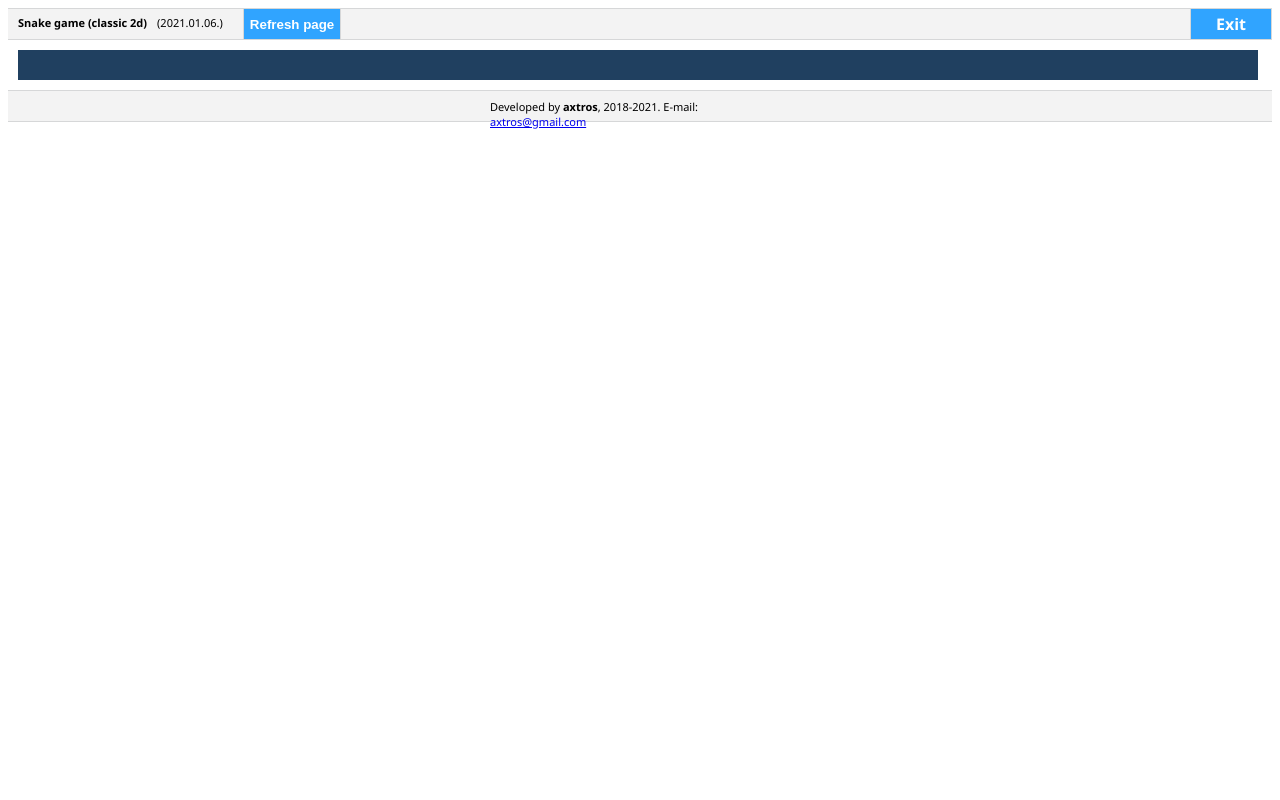
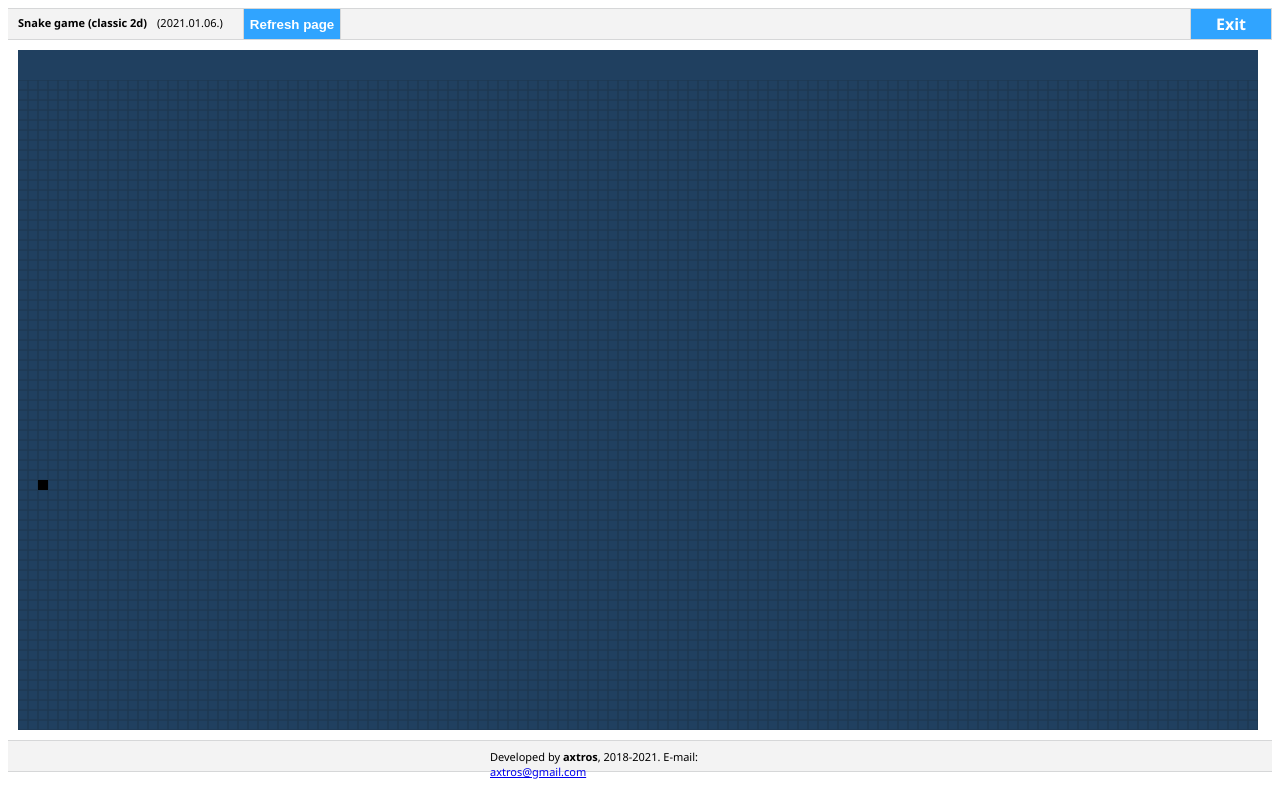
Before and after one commit to axxtros/js-client-demos, a plain HTML site: page pages/demos/snake_game.html in a window 1280 px wide. Drawn offline with Linux system fonts and the light colour scheme.

Commit message:
Snake game 2d. v.0.8

```diff
--- a/css/main.css
+++ b/css/main.css
@@ -219,7 +219,7 @@ body {
 
 .footer-wrapper {
 	display: block;
-	height: 30px;
+	height: 30px !important;
 	border-top: 1px solid #d6d7d8;
 	border-bottom: 1px solid #d6d7d8;
 	background-color: #f3f3f3;
--- a/js/demos/snake_game.js
+++ b/js/demos/snake_game.js
@@ -53,16 +53,13 @@ var snakeGame = (function() {
         deletedElement: tileObject
     };
 
-    var mapObject = {
-        rowNum: 0,
-        columnNum: 0,
-        mapMatrix: new Array()
-    }
-
-    var gameMap;
+    var gameMapRow;
+    var gameMapColumn;
     var target;
     var snake;
-    var isRunning = false;
+    var isGameRunning = false;
+    var isKeyDown = true;           //a render előtt ne lehessen dupla billentyűt használni, ez nélkül a snake-et vissza lehetne fordítani saját magába (a addEventListener független a gameLoop-tól)
+    var gameSpeed = 40;
 
     //game loop variables
     var now;
@@ -79,11 +76,19 @@ var snakeGame = (function() {
         if(gameBackgroundCanvasElement !== null && gameSnakeCanvasElement !== null && dataBackgroundCanvasElement !== null && dataDisplayCanvasElement !== null) {
 
             //az egyes canvas-ek pontos mérete a tile méret alapján lesz kalkulálva úgy, hogy annyi tile legyen kirajzolva, amennyi elfér a böngésző aktuális méretében
-            let canvaswrapperDivWidht = document.getElementById("game-canvas-wrapper").offsetWidth;
-            let canvaswrapperDivHeight = document.getElementById("game-canvas-wrapper").offsetHeight;
+            let canvaswrapperDivWidht = Math.floor(document.getElementById("game-canvas-wrapper").offsetWidth);
+            let canvaswrapperDivHeight = Math.floor(document.getElementById("game-canvas-wrapper").offsetHeight);
 
-            let tileCanvasWidth = (Math.floor(/*window.innerWidth*/ canvaswrapperDivWidht / constans.TILESIZE) * constans.TILESIZE); // - (2 * constans.TILESIZE);
-            let tileCanvasHeight = (Math.floor(window.innerHeight / constans.TILESIZE) * constans.TILESIZE) - (2 * (constans.TILESIZE * constans.TILESIZE));
+            let tileCanvasWidth = (Math.floor(/*window.innerWidth*/ canvaswrapperDivWidht / constans.TILESIZE) * constans.TILESIZE);
+            //a game canvas-en kívüli terület nagysága, amelyet le kell vonni a teljes oldal magasságából
+            //FIGYELEM: Ez egy közelítő szám, körübelüli kalkuláció, amely változhat az oldal CSS változásai során, vagy a constans.TILESIZE változása miatt.
+            //oldal összetevők, amelyeket le kell vonni a magasságból:
+            //(header + footer [azonos magasságúak, ez a kétszeres szorzó])
+            //a dataDisplayCanvas magassága
+            //a div-ek közötti padding-ok összege + ráhagyás
+            let outerSnakeCanvasHeights = ((2 * (Math.floor(30 / constans.TILESIZE))) * constans.TILESIZE) +
+                    (Math.floor(constans.DATA_CANVAS_HEIGHT / constans.TILESIZE) * constans.TILESIZE) + constans.WEB_PAGE_DIV_PADDING_HEIGHTS;
+            let tileCanvasHeight = (Math.floor(window.innerHeight / constans.TILESIZE) * constans.TILESIZE) - ((Math.floor(outerSnakeCanvasHeights / constans.TILESIZE) * constans.TILESIZE));
 
             //fentről lefelé kell az egyes canvas layout-okat inicializálni, és kalkulálni a pontos pozícoikat (minden canvas-t méretezni kell, hogy a ráépített grafika méretarányos maradjon!)
             util.resizeCanvas(dataBackgroundCanvasElement, tileCanvasWidth, constans.DATA_CANVAS_HEIGHT);
@@ -94,27 +99,14 @@ var snakeGame = (function() {
             util.resizeCanvas(gameSnakeCanvasElement, tileCanvasWidth, tileCanvasHeight);
             util.addNewCanvasLayer('game-snake-canvas', gameBackgroundCanvasElement.getBoundingClientRect());
 
-            initMapMatrix(tileCanvasHeight / constans.TILESIZE, tileCanvasWidth / constans.TILESIZE);
+            gameMapRow = (tileCanvasHeight / constans.TILESIZE);
+            gameMapColumn = (tileCanvasWidth / constans.TILESIZE);
 
             initCanvasContexts();
             initDataBackgroundCanvas();
             initGameBackgroundCanvas();
         } else {
             console.log('Canvas initialization error!');
-        }
-    }
-
-    function initMapMatrix(row, column) {
-        gameMap = Object.create(mapObject);
-        gameMap.row = row;
-        gameMap.column = column;
-        for(let i = 0; i != row; i++) {
-            gameMap.mapMatrix[i] = new Array(tileObject);
-            for(let j = 0; j != column; j++) {
-                let emptyTile = Object.create(tileObject);
-                emptyTile.row = emptyTile.column = 0;
-                gameMap.mapMatrix[i][j] = emptyTile;
-            }
         }
     }
 
@@ -149,12 +141,12 @@ var snakeGame = (function() {
         createTarget();
         //https://www.kirupa.com/canvas/moving_shapes_canvas_keyboard.htm
         window.addEventListener("keydown", processInput, false);    //a billentyűzet kezelést nem kell a gameLoop-ban figyelni, ezt minden böngész támogatja
-        isRunning = true;
+        isGameRunning = true;
     }
 
     function initSnake() {
-        let snakeStartRow = math.generateRandomNumberWithLimits(0, gameMap.row - 1);
-        let snaketStartColumn = math.generateRandomNumberWithLimits(0, gameMap.column - 1);
+        let snakeStartRow = math.generateRandomNumberWithLimits(0, gameMapRow - 1);
+        let snaketStartColumn = math.generateRandomNumberWithLimits(0, gameMapColumn - 1);
         snake = Object.create(snakeObject);
         snake.head = Object.create(tileObject);
         snake.head.row = snakeStartRow;
@@ -172,9 +164,9 @@ var snakeGame = (function() {
     function createTarget() {
         let isCreateNew = false;
         do {
-            let targetStartRow = math.generateRandomNumberWithLimits(0, gameMap.row - 1);
-            let targetStartColumn = math.generateRandomNumberWithLimits(0, gameMap.column - 1);
-            if(gameMap.mapMatrix[targetStartRow][targetStartColumn].row == 0 && gameMap.mapMatrix[targetStartRow][targetStartColumn].column == 0) {
+            let targetStartRow = math.generateRandomNumberWithLimits(0, gameMapRow - 1);
+            let targetStartColumn = math.generateRandomNumberWithLimits(0, gameMapColumn - 1);
+            if(checkEmptyTile(targetStartRow, targetStartColumn)) {
                 target = Object.create(targetObject);
                 target.pos = Object.create(tileObject);
                 target.pos.row = targetStartRow;
@@ -185,7 +177,19 @@ var snakeGame = (function() {
         } while(!isCreateNew);
     }
 
+    function checkEmptyTile(targetStartRow, targetStartColumn) {
+        if(snake.bodyTiles.length !== 0) {
+            for(let i = 0; i != snake.bodyTiles.length; i++) {
+                if(snake.bodyTiles[i].row == targetStartRow && snake.bodyTiles[i].column == targetStartColumn) {
+                    return false;
+                }
+            }
+        }
+        return true;
+    }
+
     function processInput(keyEvent) {
+        if(isKeyDown) {
             switch(keyEvent.keyCode) {
                 case 37:    //left
                     if(snake.direction !== SNAKE_DIRECTION.RIGHT) {
@@ -208,6 +212,8 @@ var snakeGame = (function() {
                     }
                 break;
             }
+            isKeyDown = false;
+        }
     }
 
     function update() {
@@ -215,7 +221,7 @@ var snakeGame = (function() {
         let newSneakBodyElement = Object.create(tileObject);
         newSneakBodyElement.row = snake.head.row;
         newSneakBodyElement.column = snake.head.column;
-        snake.bodyTiles.unshift(newSneakBodyElement);        //add first element to snakebody
+        snake.bodyTiles.unshift(newSneakBodyElement);        //add head snake element to snakebody first place
         snake.deletedElement = null;
         if(snake.bodyTiles.length > snake.currentLength) {
             snake.deletedElement = Object.create(tileObject);
@@ -235,8 +241,9 @@ var snakeGame = (function() {
         }
     }
 
+    //minden esetben csak a 'minimális' renderelés történik meg, ha valaminek nem változott a grafikus property-je, vagy a pozicíója, akkor nem rajzoljuk ki újra
     function render() {
-        console.log('snake move snake.head.column: ' + snake.head.column + ' snake.head.row: ' + snake.head.row);
+        //csak a snake head-et rajzoljuk ki, a body-ból csak az utolsó elem került törlésre
         draw.drawFillSquare(gameSnakeContext, snake.head.column * constans.TILESIZE, snake.head.row * constans.TILESIZE, constans.TILESIZE, constans.SNAKE_TILE_GRID_COLOR);
         if(snake.deletedElement !== null) {
             draw.clearSquare(gameSnakeContext, snake.deletedElement.column * constans.TILESIZE, snake.deletedElement.row * constans.TILESIZE, constans.TILESIZE);
@@ -258,15 +265,18 @@ var snakeGame = (function() {
             //processInput();
             //update();
         }
+
         update();
         render();
+        isKeyDown = true;
+
         last = now;
 
-        if(isRunning) {
+        if(isGameRunning) {
             setTimeout(() => {
                 //console.log("delay...");
                 requestAnimationFrame(gameLoop);
-            }, 100);
+            }, gameSpeed);
             //requestAnimationFrame(gameLoop);
         }
     }
@@ -284,7 +294,8 @@ var snakeGame = (function() {
 
 var constans = (function() {
 
-    var _TILESIZE = 20;
+    var _TILESIZE = 10;
+    var _WEB_PAGE_DIV_PADDING_HEIGHTS = 60;
     var _DATA_CANVAS_HEIGHT = 30;
     var _MAP_EMPTY_GRID = 0;
     var _CANVAS_BACKGROUND_COLOR = '#204060';
@@ -296,6 +307,7 @@ var constans = (function() {
     return {
 
         TILESIZE: _TILESIZE,
+        WEB_PAGE_DIV_PADDING_HEIGHTS: _WEB_PAGE_DIV_PADDING_HEIGHTS,
         DATA_CANVAS_HEIGHT: _DATA_CANVAS_HEIGHT,
         MAP_EMPTY_GRID: _MAP_EMPTY_GRID,
         CANVAS_BACKGROUND_COLOR: _CANVAS_BACKGROUND_COLOR,
```
Lines whose indentation alone changed are shown as unchanged.
